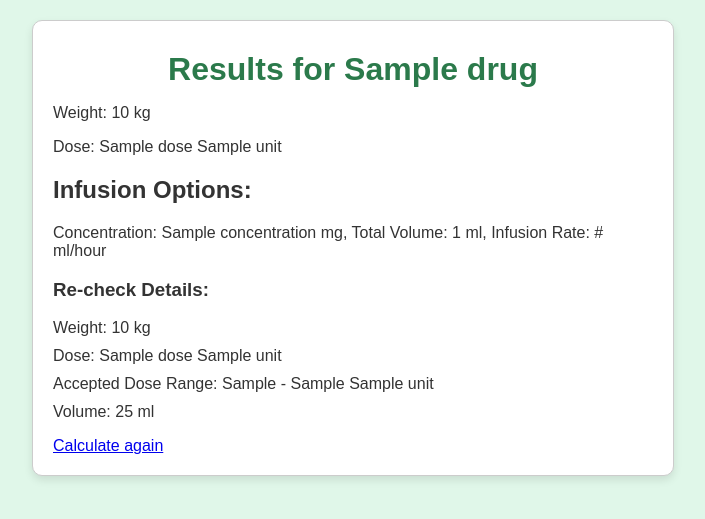
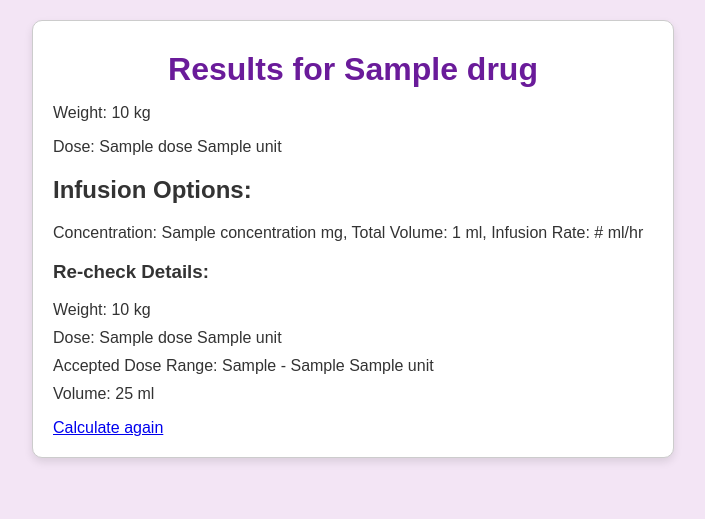
Before and after one commit to realhusseiny/Guardrails, a Flask app: template templates/result.html in a window 1280 px wide. Shown: the top 519 px of the page, without its empty margins (287-992 px from the left). Run offline with Flask 2, Linux system fonts and the light colour scheme; the template is opened without the code that fills it: most values are stand-ins (such as "Sample title", 1, 10 or a date in 2020).

Commit message:
Update result.html

```diff
--- a/templates/result.html
+++ b/templates/result.html
@@ -6,7 +6,7 @@
     <title>Results for {{ drug }}</title>
     <style>
         body {
-            background-color: #e0f7e9;
+            background-color: #f3e5f5; /* Light purple background */
             font-family: Arial, sans-serif;
             color: #333;
             margin: 0;
@@ -14,7 +14,7 @@
         }
         h1 {
             text-align: center;
-            color: #2b7a4b;
+            color: #6a1b9a; /* Dark purple for headings */
             font-size: 2em;
             margin: 10px 0;
         }
@@ -64,7 +64,7 @@
             <li>
                 Concentration: {{ result.concentration }} mg,
                 Total Volume: {{ result.total_volume }} ml,
-                Infusion Rate: {{ result.hourly_rate }} ml/hour
+                Infusion Rate: {{ result.hourly_rate }} ml/hr
             </li>
             {% endfor %}
         </ul>
```
